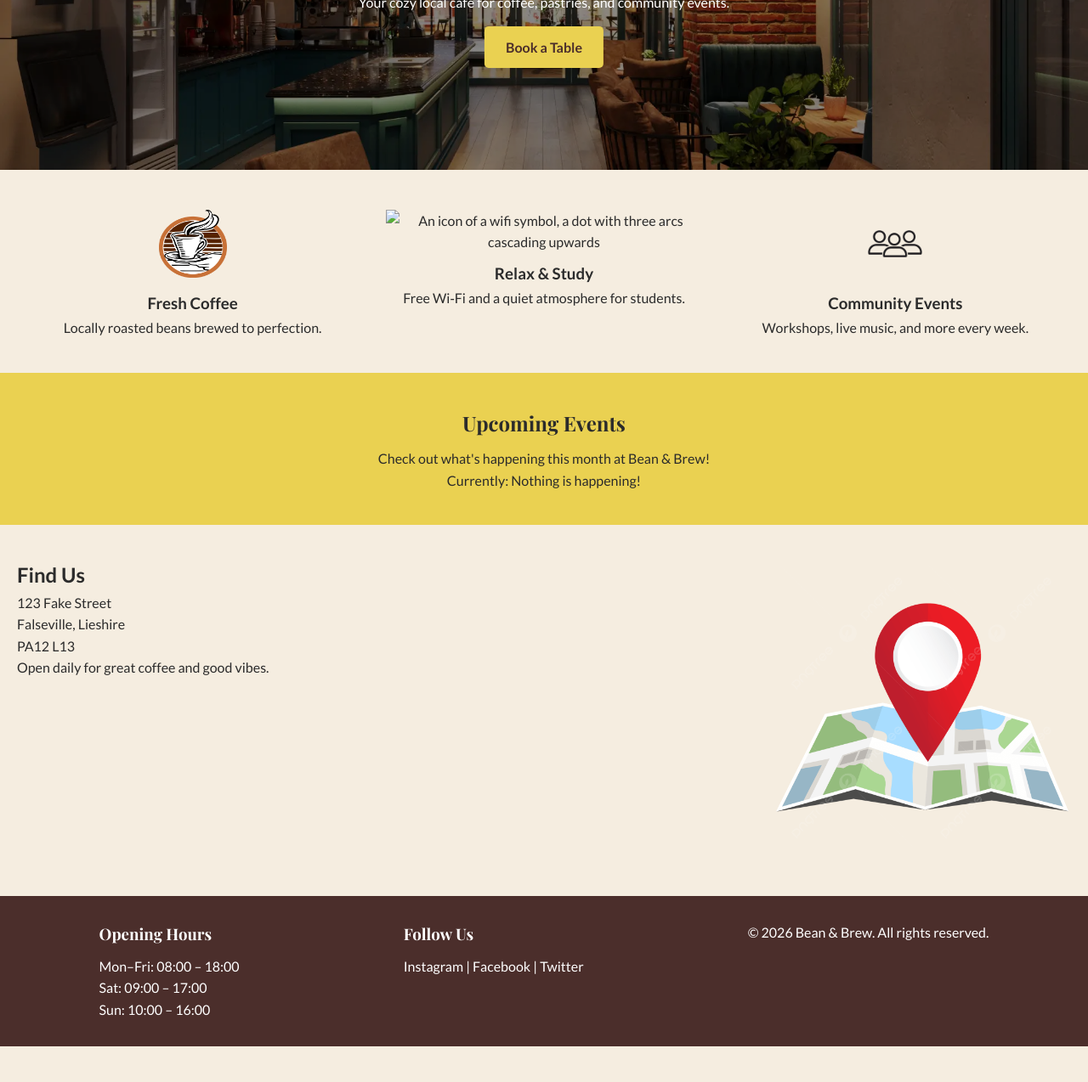
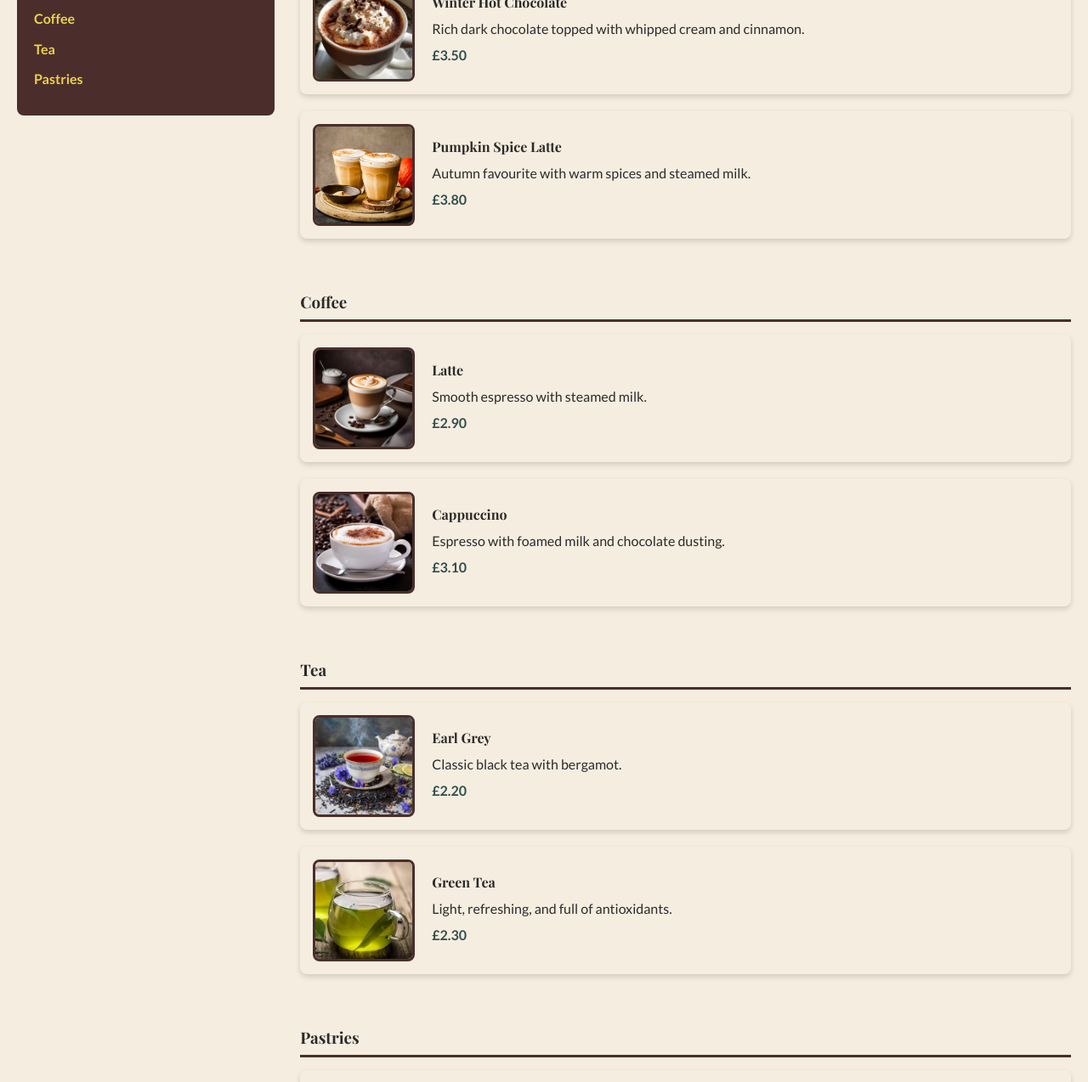
Before and after one commit to rajeevlagah/bean-and-brew, a plain HTML site: page index.html in a window 1280 px wide. Shown: the part 280-1554 px from the top of the page at 85% size. Before the commit the page ends 1512 px from the top, so only its background shows below. Drawn offline with nearby package versions, Linux system fonts and the light colour scheme.

Commit message:
Update index.html

```diff
--- a/index.html
+++ b/index.html
@@ -3,8 +3,8 @@
 <head>
     <meta charset="UTF-8">
     <meta name="viewport" content="width=device-width, initial-scale=1.0">
-    <meta name="description" content="Welcome to Bean & Brew, your local café for great coffee, fresh pastries, and community events.">
-    <title>Bean & Brew – Home</title>
+    <meta name="description" content="Explore the Bean & Brew menu featuring coffee, tea, pastries, and seasonal specials.">
+    <title>Bean & Brew – Menu</title>
 
     <link href="https://fonts.googleapis.com/css2?family=Playfair+Display:wght@400;700&family=Lato:wght@300;400;700&display=swap" rel="stylesheet">
 
@@ -17,61 +17,117 @@
             <img src="images/logo.png" alt="Bean & Brew logo" class="logo">
             <h1>Bean & Brew</h1>
         </div>
+
         <nav>
             <ul>
-                <li><a href="index.html" class="active">Home</a></li>
+                <li><a href="index.html">Home</a></li>
                 <li><a href="about.html">About</a></li>
-                <li><a href="menu.html">Menu</a></li>
+                <li><a href="menu.html" class="active">Menu</a></li>
                 <li><a href="gallery.html">Gallery</a></li>
                 <li><a href="book.html">Book a Table</a></li>
                 <li><a href="contact.html">Contact</a></li>
             </ul>
         </nav>
     </header>
-    <main>
-        <section class="hero">
-            <img src="images/cafe-interior.webp" alt="Café interior" class="hero-image">
-            <div class="hero-text">
-                <h2>Welcome to Bean & Brew!</h2>
-                <p>Your cozy local café for coffee, pastries, and community events.</p>
-                <a href="book.html" class="btn">Book a Table</a>
+    <main class="menu-page">
+        <h2 class="menu-title">Menu</h2>
+        <div class="menu-layout">
+            <aside class="menu-sidebar">
+                <h3>Menu</h3>
+                <ul>
+                    <li><a href="#specials">Specials</a></li>
+                    <li><a href="#coffee">Coffee</a></li>
+                    <li><a href="#tea">Tea</a></li>
+                    <li><a href="#pastries">Pastries</a></li>
+                </ul>
+            </aside>
+            <div class="menu-content">
+                <section id="specials" class="menu-section">
+                    <h3>Specials</h3>
+                    <div class="menu-item">
+                        <img src="images/hot-chocolate.jpg" alt="An image of hot chocolate, with whipped cream and cinnamon on top.">
+                        <div>
+                            <h4>Winter Hot Chocolate</h4>
+                            <p>Rich dark chocolate topped with whipped cream and cinnamon.</p>
+                            <p class="price">£3.50</p>
+                        </div>
+                    </div>
+
+                    <div class="menu-item">
+                        <img src="images/pumpkin-spice-latte.jpg" alt="An image of two pumpkin spice lattes.">
+                        <div>
+                            <h4>Pumpkin Spice Latte</h4>
+                            <p>Autumn favourite with warm spices and steamed milk.</p>
+                            <p class="price">£3.80</p>
+                        </div>
                     </div>
                 </section>
-        <section class="features">
-            <div class="feature-box">
-                <img src="images/coffee.png" alt="An icon of a right hand holding a saucer with a coffee cup on it. Steam rises from the cup" class="feature-icon">
-                <h3>Fresh Coffee</h3>
-                <p>Locally roasted beans brewed to perfection.</p>
+                <section id="coffee" class="menu-section">
+                    <h3>Coffee</h3>
+
+                    <div class="menu-item">
+                        <img src="images/latte.png" alt="An image of a latte, with steamed milk.">
+                        <div>
+                            <h4>Latte</h4>
+                            <p>Smooth espresso with steamed milk.</p>
+                            <p class="price">£2.90</p>
+                        </div>
                     </div>
 
-            <div class="feature-box">
-                <img src="images/wifi.png" alt="An icon of a wifi symbol, a dot with three arcs cascading upwards" class="feature-icon">
-                <h3>Relax & Study</h3>
-                <p>Free Wi‑Fi and a quiet atmosphere for students.</p>
+                    <div class="menu-item">
+                        <img src="images/cappucino.jpg" alt="An image of an espresso with foamed milk and topped with chocolate dusting.">
+                        <div>
+                            <h4>Cappuccino</h4>
+                            <p>Espresso with foamed milk and chocolate dusting.</p>
+                            <p class="price">£3.10</p>
+                        </div>
+                    </div>
+                </section>
+                <section id="tea" class="menu-section">
+                    <h3>Tea</h3>
+
+                    <div class="menu-item">
+                        <img src="images/earl-grey-tea.jpg" alt="An image of earl grey tea, black and surrounded by shavings. Steam rises from the cup.">
+                        <div>
+                            <h4>Earl Grey</h4>
+                            <p>Classic black tea with bergamot.</p>
+                            <p class="price">£2.20</p>
+                        </div>
                     </div>
 
-            <div class="feature-box">
-                <img src="images/people.png" alt="An icon of three people-shaped entities" class="feature-icon">
-                <h3>Community Events</h3>
-                <p>Workshops, live music, and more every week.</p>
+                    <div class="menu-item">
+                        <img src="images/green-tea.png" alt="An image of green tea in a clear mug.">
+                        <div>
+                            <h4>Green Tea</h4>
+                            <p>Light, refreshing, and full of antioxidants.</p>
+                            <p class="price">£2.30</p>
+                        </div>
                     </div>
                 </section>
-        <section class="events">
-            <h2>Upcoming Events</h2>
-            <p>Check out what's happening this month at Bean & Brew!</p>
-            <p>Currently: Nothing is happening!</p>
-        </section>
-        <section class="location">
-            <div class="location-info">
-                <h2>Find Us</h2>
-                <p>123 Fake Street<br>Falseville, Lieshire<br>PA12 L13</p>
-                <p>Open daily for great coffee and good vibes.</p>
+                <section id="pastries" class="menu-section">
+                    <h3>Pastries</h3>
+
+                    <div class="menu-item">
+                        <img src="images/choc-croissant.webp" alt="An image of chocolate croissants on a sheet tray.">
+                        <div>
+                            <h4>Chocolate Croissant</h4>
+                            <p>Flaky pastry filled with rich chocolate.</p>
+                            <p class="price">£2.50</p>
+                        </div>
                     </div>
 
-            <div class="location-map">
-                <img src="images/map.png" alt="Map showing café location">
+                    <div class="menu-item">
+                        <img src="images/blueberry-muffin.jpg" alt="An image of a blueberry muffin. The dough is white, and the blueberry juice runs down the ridges.">
+                        <div>
+                            <h4>Blueberry Muffin</h4>
+                            <p>Soft muffin packed with fresh blueberries.</p>
+                            <p class="price">£2.40</p>
+                        </div>
                     </div>
                 </section>
+
+            </div>
+        </div>
     </main>
     <footer>
         <div class="footer-column">
```
Lines whose indentation alone changed are shown as unchanged.
